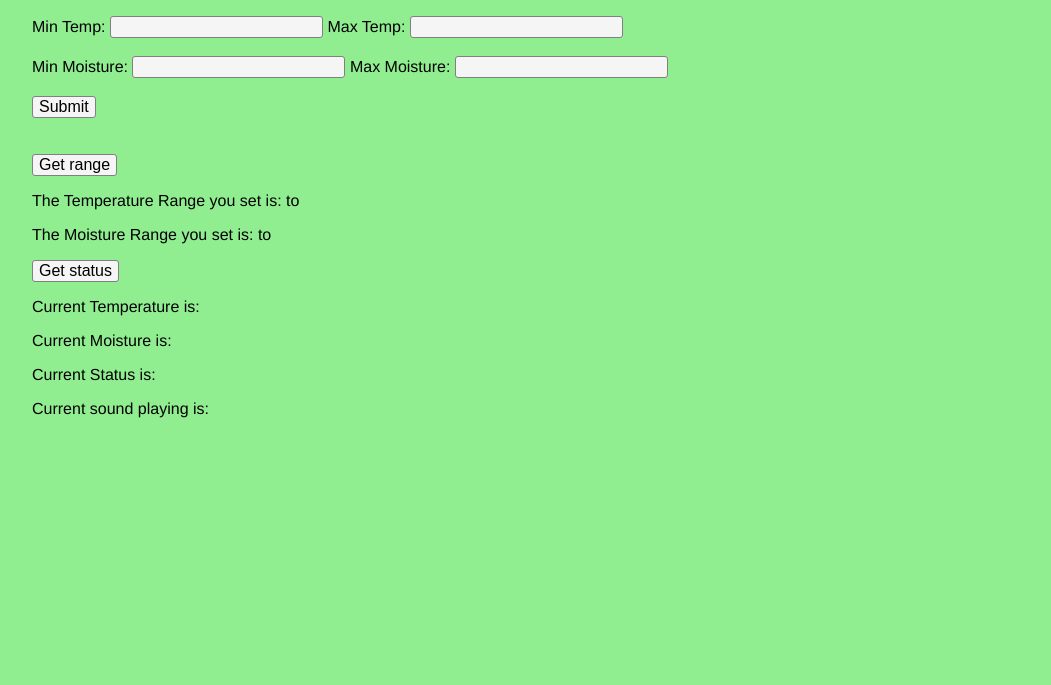
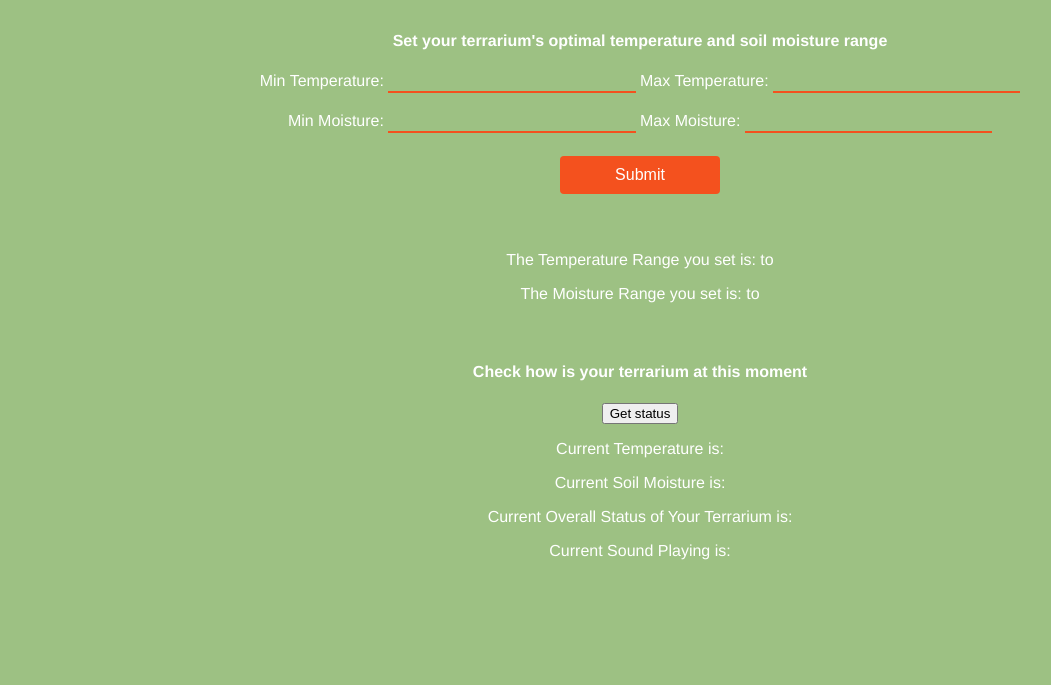
Before and after one commit to ellielin1014/ReadingTerrarium, a website: page index.html in a window 1280 px wide. Shown: the part 115-800 px from the top of the page, without its empty margins (0-1051 px from the left). Drawn offline with nearby package versions, Linux system fonts and the light colour scheme.

Commit message:
css update

```diff
--- a/index.html
+++ b/index.html
@@ -12,34 +12,37 @@
     <script src="/client.js"></script>
   </head>
 
-  <body>
+  <body id="body_background">
     <h1>How's your terrarium?</h1>
-    <h3>Set my terrarium's temperature and soil moisture range</h3>
+    <h4>Set your terrarium's optimal temperature and soil moisture range</h4>
+    <div class="input_box">
     <form action="#" method="post" name="setRange" id="form">
-      Min Temp: <input type="text" name="temp_min" id="temp_min">
-      Max Temp: <input type="text" name="temp_max" id="temp_max"> <br><br>
+      Min Temperature: <input type="text" name="temp_min" id="temp_min">
+      Max Temperature: <input type="text" name="temp_max" id="temp_max"> <br><br>
       Min Moisture: <input type="text" name="moisture_min" id="moisture_min">
       Max Moisture: <input type="text" name="moisture_max" id="moisture_max"> <br><br>
 
-      <input type="button" value="Submit" onclick="takeValues()" >
-
+      <input type="button" value="Submit" onclick="takeValues()" class="button" />
+      <!-- <button class="button" type="button"onclick="takeValues()"> <span>Submit</span></button> -->
     </form>
 
     <br><br>
 
-    <button onclick="getRange('https://reading-terrarium.herokuapp.com/range')">Get range</button>
+    <!-- <button onclick="getRange('https://reading-terrarium.herokuapp.com/range')">Get range</button> -->
     <!-- <button onclick="getRange('http://localhost:8080/range')">Get range</button> -->
 
     <p>The Temperature Range you set is: <span id="terrariumRange_temp_min"></span> to <span id="terrariumRange_temp_max"></span></p>
     <p>The Moisture Range you set is: <span id="terrariumRange_moisture_min"></span> to <span id="terrariumRange_moisture_max"></span></p>
 
 
+
+    <h4>Check how is your terrarium at this moment</h4>
     <button onclick="getStatus('https://reading-terrarium.herokuapp.com/thermostat')">Get status</button>
-    <!-- <button onclick="getStatus('http://localhost:8080/thermostat')">Get Status</button> -->
+    <!-- <button class="button" onclick="getStatus('http://localhost:8080/thermostat')"><span>Check Status</span></button> -->
     <p>Current Temperature is:<span id="terrariumStatus_temp"></span></p>
-    <p>Current Moisture is:<span id="terrariumStatus_moisture"></span></p>
-    <p>Current Status is: <span id="terrariumStatus_status"></span></p>
-    <p>Current sound playing is: <span id="terrariumStatus_sound"></span></p>
-
+    <p>Current Soil Moisture is:<span id="terrariumStatus_moisture"></span></p>
+    <p>Current Overall Status of Your Terrarium is: <span id="terrariumStatus_status"></span></p>
+    <p>Current Sound Playing is: <span id="terrariumStatus_sound"></span></p>
+</div>
   </body>
 </html>
--- a/public/client.js
+++ b/public/client.js
@@ -17,7 +17,14 @@ function getStatus() {
   terrariumStatus_status.innerHTML = res;});
 
   httpDo(url+'/sound', 'GET', function (res){
-  terrariumStatus_sound.innerHTML = res;});
+  terrariumStatus_sound.innerHTML = res;
+  if (terrariumStatus_sound.innerHTML == "story") {
+    $("#body_background").css("background-color", "#444C38");
+  } else if (terrariumStatus_sound.innerHTML == "story") {
+     $("#body_background").css("background-color", "C7EA46");
+  }
+
+});
 
   updateButtonState();
 }
@@ -77,7 +84,6 @@ function SubForm(){
   document.forms["setRange"]["temp_max"].value = '';
   document.forms["setRange"]["moisture_min"].value = '';
   document.forms["setRange"]["moisture_max"].value = '';
-  //getStatus();
        }
    });
 }
--- a/public/style.css
+++ b/public/style.css
@@ -1,38 +1,63 @@
 body {
   font-family: helvetica, arial, sans-serif;
   margin: 2em;
-  background-color: #90ee90;
+  color: #ffffff;
+}
+#body_background{
+  background-color: #9DC183;
 }
 
 h1 {
   font-style: Bold;
+  text-align: center;
   color: #ffffff;
+  margin-top: 50px;
 }
 
-button {
-  font-size: 16px;
-  border-radius: 3px;
-  background-color: whitesmoke;
-  border: 1px solid grey;
-  cursor: pointer;
+h4 {
+  font-style: Bold;
+  text-align: center;
+  color: #ffffff;
+  margin-top: 60px
 }
 
-button:hover {
-  background-color: yellow;
+.button {
+  border-radius: 4px;
+  background-color: #f4511e;
+  border: none;
+  color: #ffffff;
+  text-align: center;
+  font-size: 16px;
+  padding: 10px;
+  width: 160px;
+  transition: all 0.5s;
+  cursor: pointer;
+  margin: 5px;
 }
 
-button:active {
-  box-shadow: none;
+
+.input_box{
+  text-align:center
 }
+
 
 input {
   font-size: 16px;
-  border-radius: 3px;
-  background-color: whitesmoke;
-  border: 1px solid grey;
+  border-bottom: 2px solid #f4511e;
+  border-top: none;
+  border-left: none;
+  border-right: none;
+  background-color: transparent;
   cursor: pointer;
+  width:20%;
 }
 
-input:hover {
-  background-color: yellow;
+input[type=text] {
+   background: transparent;
+   background: rgba(0, 0, 0, 0);
+    outline: none;
 }
+
+input[type=text]:focus {
+   outline: none;
+}
--- a/server.js
+++ b/server.js
@@ -43,7 +43,7 @@ server.use('/', express.static('public'));
 //   }
 // }
 
-http.createServer(server).listen(process.env.PORT || 443);
+http.createServer(server).listen(process.env.PORT || 8080);
 // http.createServer(server).listen(8080);
 //https.createServer(options, server).listen(443);
 
@@ -79,7 +79,6 @@ let buttonState = {
 //handle GET requests
 function handleGetRequest(request, response) {
   thermostat.status = ((parseFloat(thermostat.temp) > parseFloat(range.setpoint_temp_min)) && (parseFloat(thermostat.temp) < parseFloat(range.setpoint_temp_max)) && (parseFloat(thermostat.moisture) > parseFloat(range.setpoint_moisture_min)) && (parseFloat(thermostat.moisture) < parseFloat(range.setpoint_moisture_max))) ? 'healthy' : 'unhealthy';
-
   thermostat.sound = ((parseFloat(thermostat.temp) > parseFloat(range.setpoint_temp_min)) && (parseFloat(thermostat.temp) < parseFloat(range.setpoint_temp_max)) && (parseFloat(thermostat.moisture) > parseFloat(range.setpoint_moisture_min)) && (parseFloat(thermostat.moisture) < parseFloat(range.setpoint_moisture_max))) ? 'song' : 'story';
   let currentStat = '';
   switch (request.path) {
```
Also changed, not shown: 3 other files.
